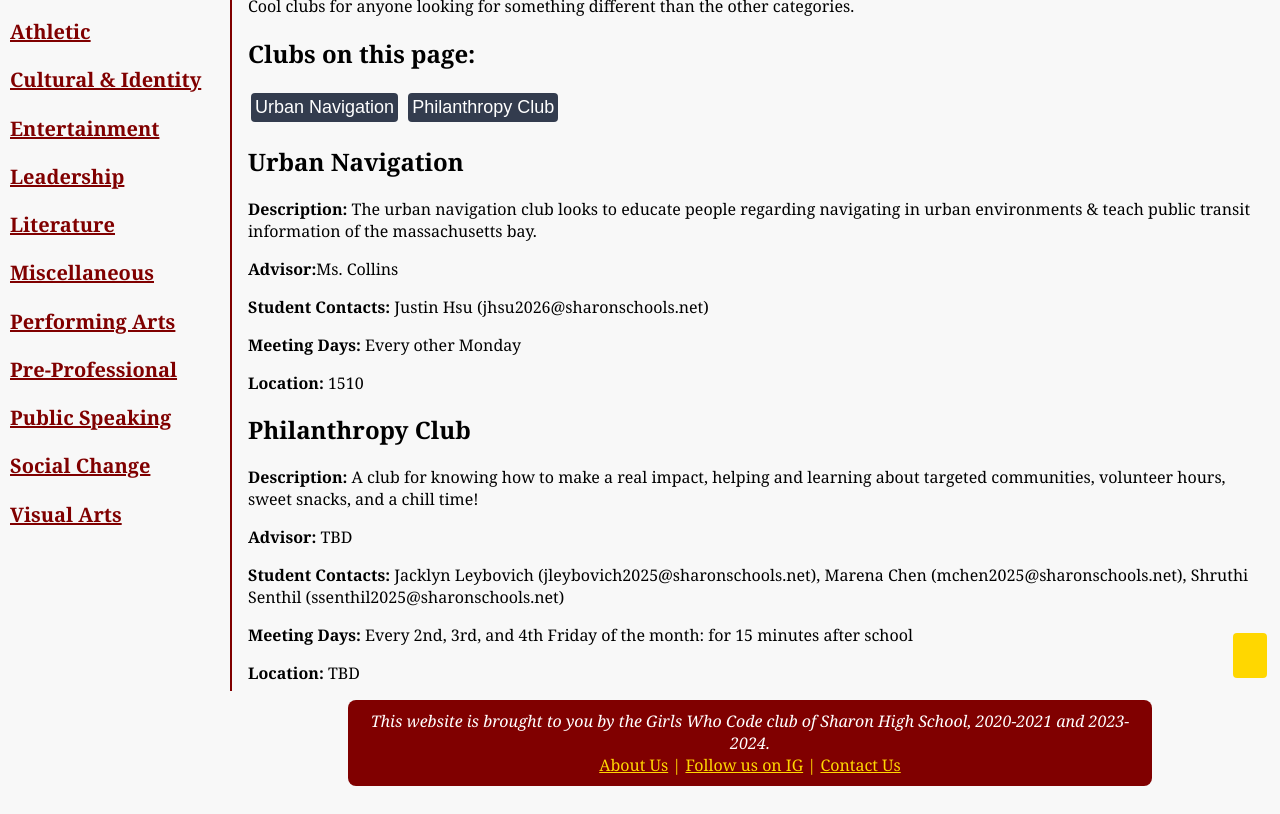
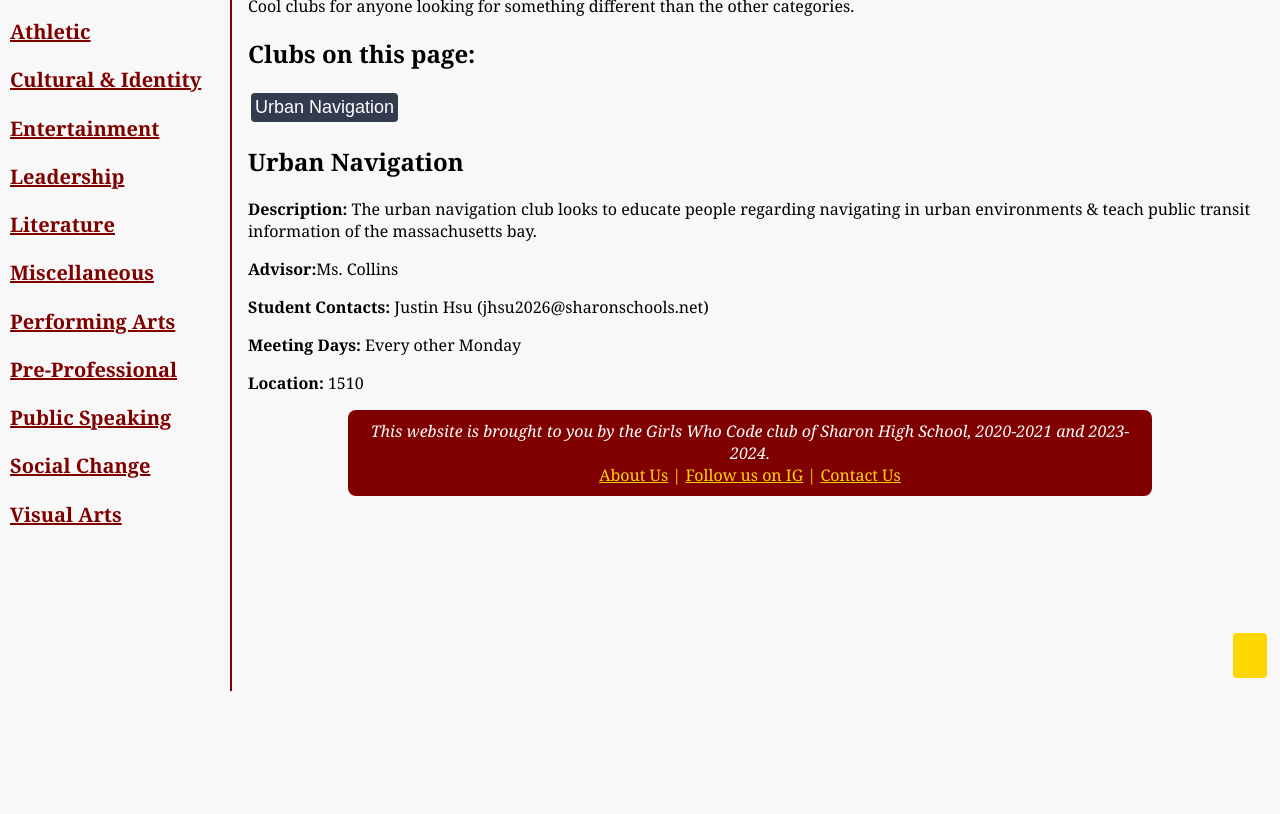
Before and after one commit to shsclubs/shsclubs.github.io, a plain HTML site: page miscellaneous.html in a window 1280 px wide. Shown: the part 109-923 px from the top of the page. After the commit the page ends 800 px from the top, so only its background shows below. Drawn offline with Linux system fonts and the light colour scheme; some icons are missing.

Commit message:
Update miscellaneous.html

```diff
--- a/miscellaneous.html
+++ b/miscellaneous.html
@@ -44,7 +44,6 @@
     <!--ADD BUTTONS HERE!!!!!-->
         <!--ADD BUTTONS HERE!!!!!-->
     <a href="#urbanNavigation"><button>Urban Navigation</button></a>
-    <a href="#philanthrophyClub"><button>Philanthropy Club</button></a>
 
     <!-- ADD MORE CLUBS BELOW!!!! -->
 
@@ -56,15 +55,6 @@
       <p><strong>Student Contacts:</strong> Justin Hsu (jhsu2026@sharonschools.net)</p>
       <p><strong>Meeting Days:</strong> Every other Monday  </p>
       <p><strong>Location:</strong> 1510</p>
-<!--Philanthropy Club-->
-<a id="philanthropyClub"></a>
-<h2> Philanthropy Club</h2>
-      <p><strong>Description:</strong> A club for knowing how to make a real impact, helping and learning about targeted communities, volunteer hours, sweet snacks, and a chill time!</p>
-      <p><strong>Advisor:</strong> TBD</p>
-      <p><strong>Student Contacts:</strong> Jacklyn Leybovich (jleybovich2025@sharonschools.net), Marena Chen (mchen2025@sharonschools.net), Shruthi Senthil (ssenthil2025@sharonschools.net)</p>
-      <p><strong>Meeting Days:</strong> Every 2nd, 3rd, and 4th Friday of the month: for 15 minutes after school  </p>
-      <p><strong>Location:</strong> TBD</p>
-
 
     <!-- ADD MORE CLUBS BELOW!!!! -->
 
```
